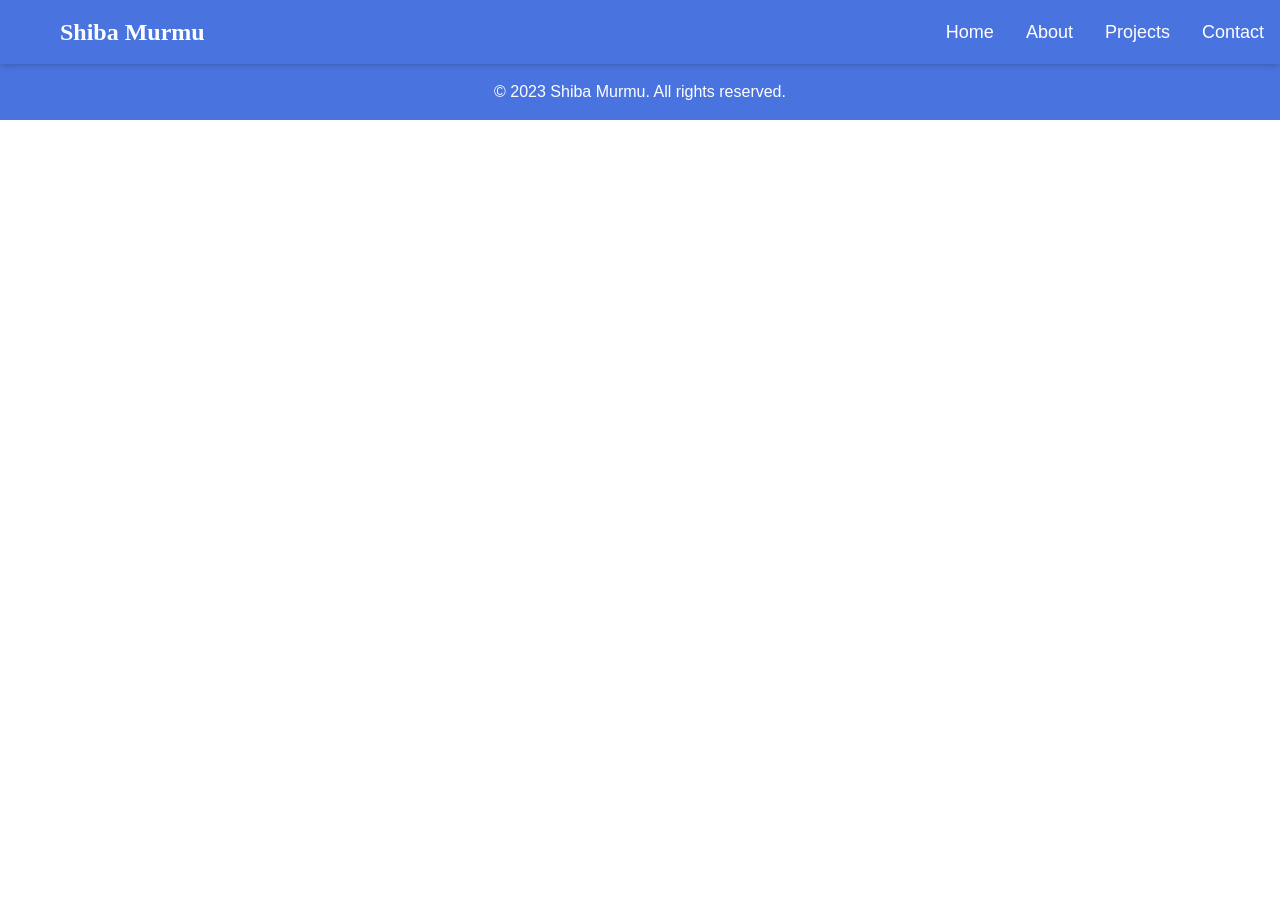
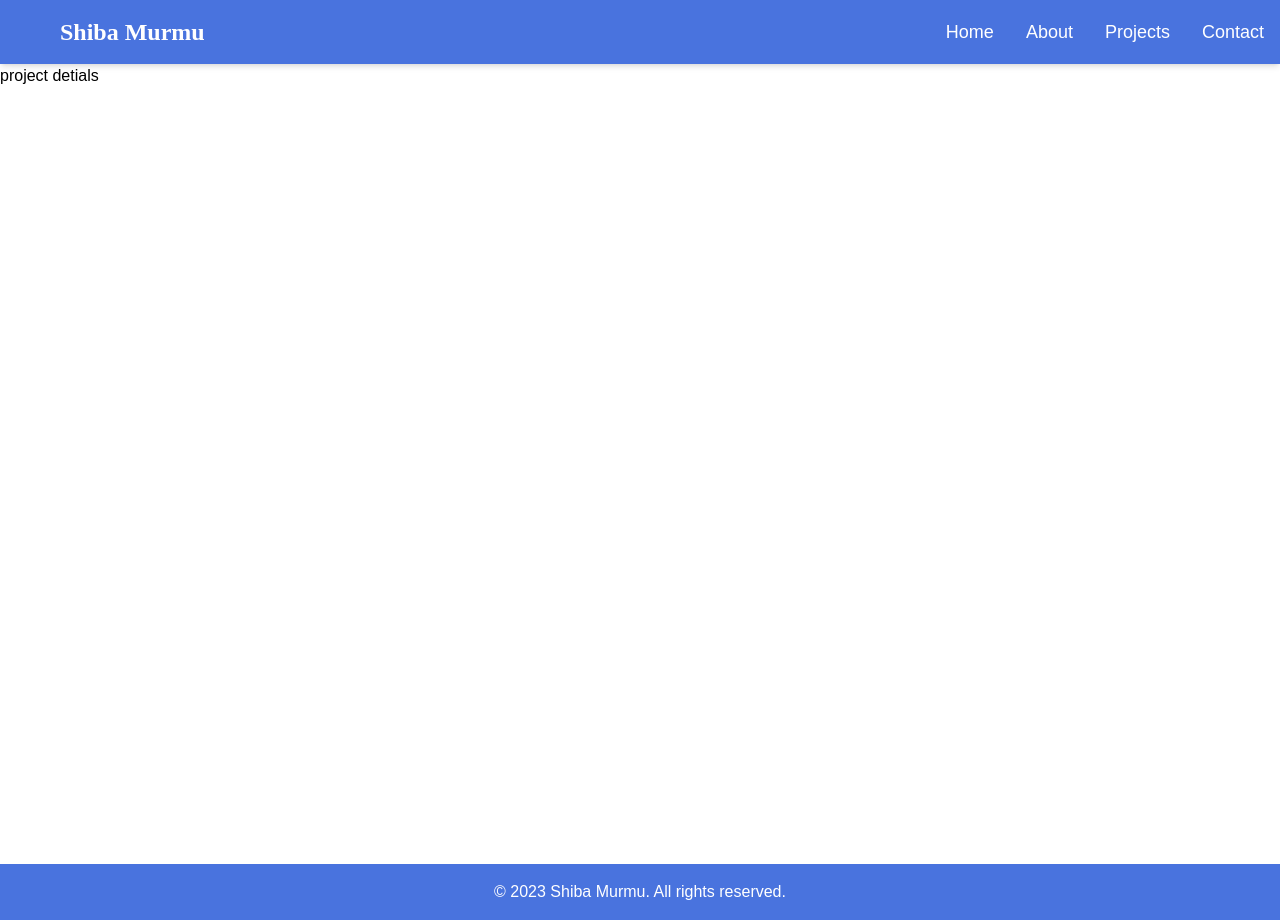
Before and after one commit to shiba-murmu/project-public-portfolio-website, a React (Vite) app: page /project-details in a window 1280 px wide. Before the commit the page ends 800 px from the top, so only its background shows below. Built offline with nearby package versions, Linux system fonts and the light colour scheme; a web font is replaced by a local one.

Commit message:
file is created and made the link to other page in it.

```diff
--- a/src/Router_page.jsx
+++ b/src/Router_page.jsx
@@ -6,6 +6,7 @@ import Footer from './components/footer/Footer.jsx';
 import Home from './pages/home/Home'
 import Project_collection from './pages/projects/Project_list.jsx/Project_collection.jsx';
 import CustomHeader from './components/header/CustomHeader.jsx';
+import Project_details from './pages/projects/project_detail/Project_details.jsx';
 function Router_page() {
     const location = useLocation();
     const hideNavbarRoutes = ['/project-collections'];
@@ -18,8 +19,8 @@ function Router_page() {
             <ScrollToTop />
             <Routes>
                 <Route path="/" element={<Home />} />
-                {/* <Route path="/profile" element={<Profile />} /> */}
                 <Route path='/project-collections' element={<Project_collection />} />
+                <Route path='/project-details' element={<Project_details />} />
             </Routes>
             <Footer />
         </>
--- a/src/components/header/CustomHeader.jsx
+++ b/src/components/header/CustomHeader.jsx
@@ -4,7 +4,7 @@ function CustomHeader() {
     return (
         <>
             <div  className='sticky top-0 z-50 flex justify-between bg-(--bluish) items-center shadow-md'>
-                <div className='py-3 md:py-4 pl-3 md:pl-15 text-white text-2xl heading-text'>Shiba Murmu</div>
+                <div className='py-3 md:py-4 pl-3 md:pl-15 text-yellow-600 text-2xl heading-text'>Shiba Murmu</div>
                 <div className='md:hidden py-3 pr-3 cursor-pointer'>
                     {/* size of this svg is 42 in google icons */}
                     <svg xmlns="http://www.w3.org/2000/svg" height="40px" viewBox="0 -960 960 960" width="40px" fill="#e3e3e3"><path d="M120-240v-66.67h720V-240H120Zm0-206.67v-66.66h720v66.66H120Zm0-206.66V-720h720v66.67H120Z" /></svg>
--- a/src/pages/projects/Project.jsx
+++ b/src/pages/projects/Project.jsx
@@ -1,6 +1,7 @@
 import React from 'react'
 import Heading_text from '../../components/Heading_text/Heading_text'
 import { Link } from 'react-router-dom'
+import Project_collection from './Project_list.jsx/Project_collection'
 function Project() {
     return (
         <>
@@ -10,6 +11,13 @@ function Project() {
 
                     <svg xmlns="http://www.w3.org/2000/svg" className='md:h-14 md:w-14' height="30px" viewBox="0 -960 960 960" width="30px" strokeWidth="30" fill='var(--bluish)'><path d="M160-120q-33 0-56.5-23.5T80-200v-440q0-33 23.5-56.5T160-720h160v-80q0-33 23.5-56.5T400-880h160q33 0 56.5 23.5T640-800v80h160q33 0 56.5 23.5T880-640v440q0 33-23.5 56.5T800-120H160Zm0-80h640v-440H160v440Zm240-520h160v-80H400v80ZM160-200v-440 440Z" /></svg>
                 </div>
+
+                <div className='hidden md:flex'>
+                    <Project_collection />
+                </div>
+
+
+                {/* Below part is only used for mobile devices */}
 
                 <div className='md:hidden w-full flex flex-col md:flex-row justify-center items-center'>
                     {/* Mobile device project cards */}
@@ -39,7 +47,9 @@ function Project() {
 
                             {/* FOOTER BUTTONS */}
                             <div className=' flex justify-center items-center space-x-4 mt-auto pt-3 pb-3 rounded-md'>
-                                <button className='bg-(--bluish) text-white px-4 py-2 rounded-md'>Details</button>
+                                <Link to='project-details'>
+                                    <button className='bg-(--bluish) text-white px-4 py-2 rounded-md'>Details</button>
+                                </Link>
                                 <button className='bg-(--bluish) text-white px-4 py-2 rounded-md'>Code</button>
                                 <button className='bg-(--bluish) text-white px-4 py-2 rounded-md'>Live</button>
                             </div>
@@ -72,7 +82,9 @@ function Project() {
 
                             {/* FOOTER BUTTONS */}
                             <div className=' flex justify-center items-center space-x-4 mt-auto pt-3 pb-3 rounded-md'>
-                                <button className='bg-(--bluish) text-white px-4 py-2 rounded-md'>Details</button>
+                                <Link to='project-details'>
+                                    <button className='bg-(--bluish) text-white px-4 py-2 rounded-md'>Details</button>
+                                </Link>
                                 <button className='bg-(--bluish) text-white px-4 py-2 rounded-md'>Code</button>
                                 <button className='bg-(--bluish) text-white px-4 py-2 rounded-md'>Live</button>
                             </div>
@@ -87,6 +99,7 @@ function Project() {
                                 className='h-6 w-6 animate-spin' viewBox="0 -960 960 960" fill="#e3e3e3"><path d="m370-80-16-128q-13-5-24.5-12T307-235l-119 50L78-375l103-78q-1-7-1-13.5v-27q0-6.5 1-13.5L78-585l110-190 119 50q11-8 23-15t24-12l16-128h220l16 128q13 5 24.5 12t22.5 15l119-50 110 190-103 78q1 7 1 13.5v27q0 6.5-2 13.5l103 78-110 190-118-50q-11 8-23 15t-24 12L590-80H370Zm70-80h79l14-106q31-8 57.5-23.5T639-327l99 41 39-68-86-65q5-14 7-29.5t2-31.5q0-16-2-31.5t-7-29.5l86-65-39-68-99 42q-22-23-48.5-38.5T533-694l-13-106h-79l-14 106q-31 8-57.5 23.5T321-633l-99-41-39 68 86 64q-5 15-7 30t-2 32q0 16 2 31t7 30l-86 65 39 68 99-42q22 23 48.5 38.5T427-266l13 106Zm42-180q58 0 99-41t41-99q0-58-41-99t-99-41q-59 0-99.5 41T342-480q0 58 40.5 99t99.5 41Zm-2-140Z" /></svg>
                         </div>
                     </Link>
+
                 </div>
             </div>
         </>
--- /dev/null
+++ b/src/pages/projects/project_detail/Project_details.jsx
@@ -0,0 +1,13 @@
+import React from 'react'
+
+function Project_details() {
+    return (
+        <>
+            <div className='min-h-screen'>
+                project detials
+            </div>
+        </>
+    )
+}
+
+export default Project_details
```
